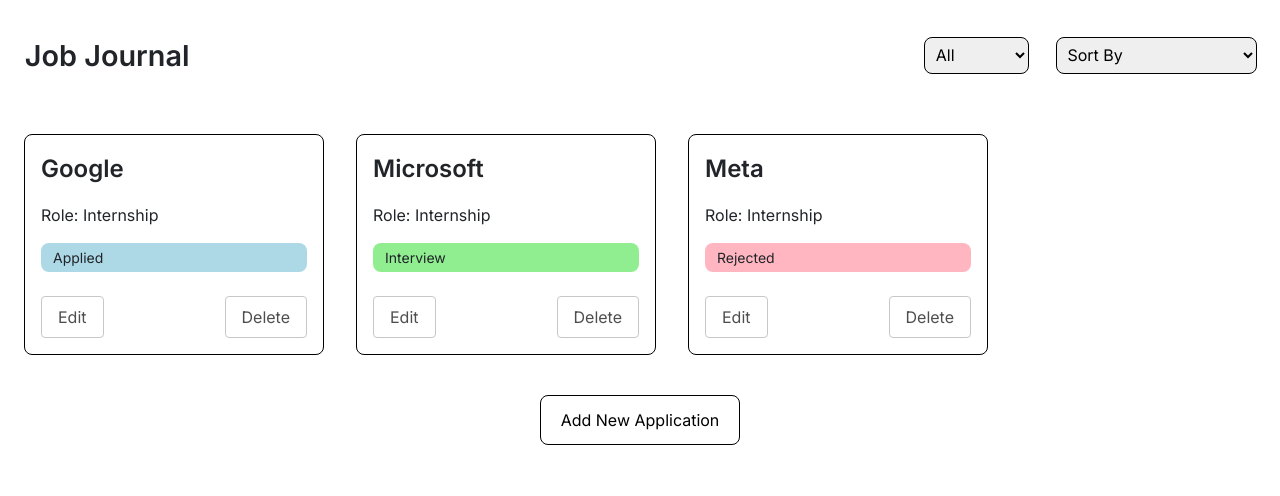
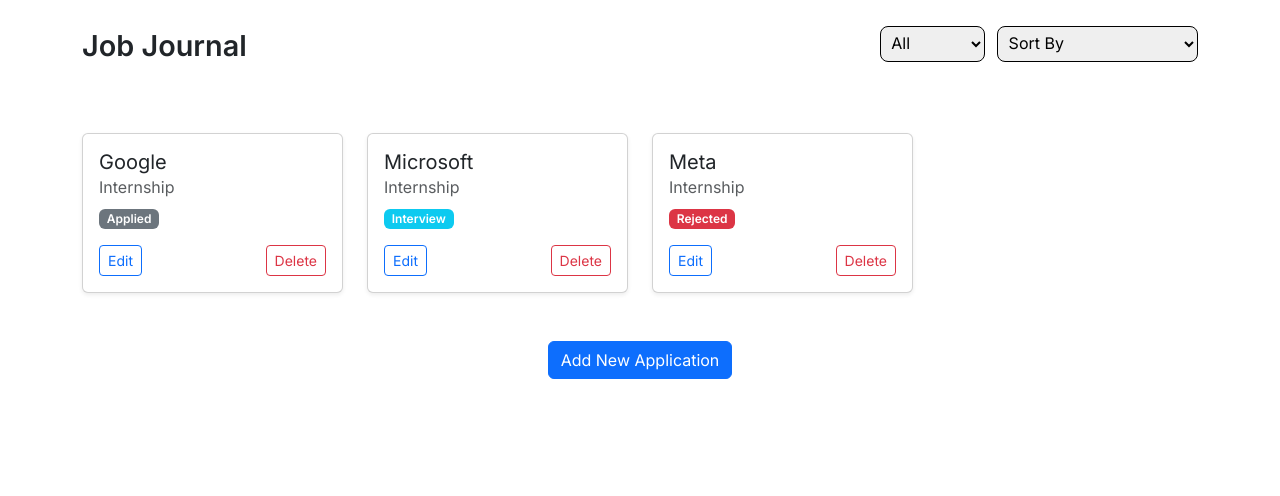
Before and after one commit to purvak91/jobjournal, a plain HTML site: page index.html in a window 1280 px wide. Drawn offline with nearby package versions, Linux system fonts and the light colour scheme.

Commit message:
replaced the cards with bootstrap cards and added alerts

```diff
--- a/index.html
+++ b/index.html
@@ -15,10 +15,11 @@
 </head>
 <body>
   <header class="container-fluid">
-    <div class="left">
-      Job Journal
-    </div>
-    <div class="right">
+    <div class="container d-flex justify-content-between">
+      <div class="left">
+        Job Journal
+      </div>
+      <div class="right">
         <select id="filter" name="filter">
           <option value="All">All</option>
           <option value="Applied">Applied</option>
@@ -34,14 +35,17 @@
           <option value="role-desc">Role (Z-A)</option>
         </select>
       </div>
+    </div>
   </header>
-  <main>
-    <div class="list-applications">
-      <!-- generated by javascript -->
+
+  <main class="container my-5">
+    <div id="alert-placeholder"></div>
+    <div class="row list-applications">
+      <!-- JS will generate application cards here -->
     </div>
 
-    <div class="add-button-container">
-      <button class="add-application-button js-add-application-button">Add New Application</button>
+    <div class="text-center mt-4">
+      <button class="btn btn-primary js-add-application-button">Add New Application</button>
     </div>
   </main>
 
--- a/scripts/applications.js
+++ b/scripts/applications.js
@@ -47,6 +47,8 @@
   // to make sure the html element is present on the current page
   location.href = 'index.html';
   renderApplications();
+
+  showAlert('Application added!', 'success');
 }
 
 export function deleteJob(id) {
@@ -56,7 +58,10 @@
     applications.splice(index, 1);
     saveToStorage();
     renderApplications();
+
+    showAlert('Application deleted successfully.', 'danger');
   }
+
 }
 
 function editJob(id) {
@@ -93,19 +98,17 @@
 
     // checking for the status and filtering it acc to that
     applicationsHTML += `
-      <div class="application">
-        <div class="company-name">
-          ${application.companyName}
-        </div>
-        <div class="role">
-          Role: ${application.role}
-        </div>
-        <div class="status ${application.status}">
-          ${application.status}
-        </div>
-        <div class="buttons">
-          <button class="edit-button" data-id="${application.id}">Edit</button>
-          <button class="delete-button" data-id="${application.id}">Delete</button>
+      <div class="col-xl-3 col-lg-4 col-md-6 mb-4">
+        <div class="card shadow-sm">
+          <div class="card-body">
+            <h5 class="card-title">${application.companyName}</h5>
+            <h6 class="card-subtitle mb-2 text-muted">${application.role}</h6>
+            <span class="badge bg-${getBadgeColor(application.status)}">${application.status}</span>
+            <div class="mt-3 d-flex justify-content-between">
+              <button class="btn btn-sm btn-outline-primary edit-button" data-id="${application.id}">Edit</button>
+              <button class="btn btn-sm btn-outline-danger delete-button" data-id="${application.id}">Delete</button>
+            </div>
+          </div>
         </div>
       </div>
     `;
@@ -130,3 +133,27 @@
   });
 
 }
+
+function getBadgeColor(status) {
+  if (status === 'Applied') return 'secondary';
+  if (status === 'Interview') return 'info';
+  if (status === 'Rejected') return 'danger';
+  return 'primary';
+}
+
+
+function showAlert(message, type = 'success') {
+  const alertHTML = `
+    <div class="alert alert-${type} alert-dismissible fade show" role="alert">
+      ${message}
+      <button type="button" class="btn-close" data-bs-dismiss="alert" aria-label="Close"></button>
+    </div>
+  `;
+  document.getElementById('alert-placeholder').innerHTML = alertHTML;
+
+  // Optional: auto-dismiss after 3s
+  setTimeout(() => {
+    const alert = document.querySelector('.alert');
+    if (alert) alert.remove();
+  }, 3000);
+}
--- a/styles/index.css
+++ b/styles/index.css
@@ -4,30 +4,37 @@
   padding: 0;
 }
 
-/* header css*/
+ /* header css */
 header {
   display: flex;
   flex-direction: row;
   justify-content: space-between;
   align-items: center;
   padding: 1rem;
-  margin: 0.3rem;
+  margin-top: 0.5rem;
 }
 
 .left {
   font-weight: bold;
   font-size: 1.8rem;
-  margin: 0.8rem;
+  display: inline-block;
 }
 
 .right select{
   padding: 0.4rem;
   font-size: medium;
   border: 1px solid black;
-  margin: 0.7rem;
   border-radius: 0.5rem;
+  margin-top: 0.1rem;
+  margin-bottom: 0.4rem;
+  margin-left: 0.5rem;
 }
 
+.right {
+  display: inline-block;
+}
+
+/*
 main {
   align-items: center;
   padding: 1rem;
@@ -124,4 +131,4 @@
   display: flex;
   justify-content: center;
   margin: 1rem 0;
-}
+} */
```
